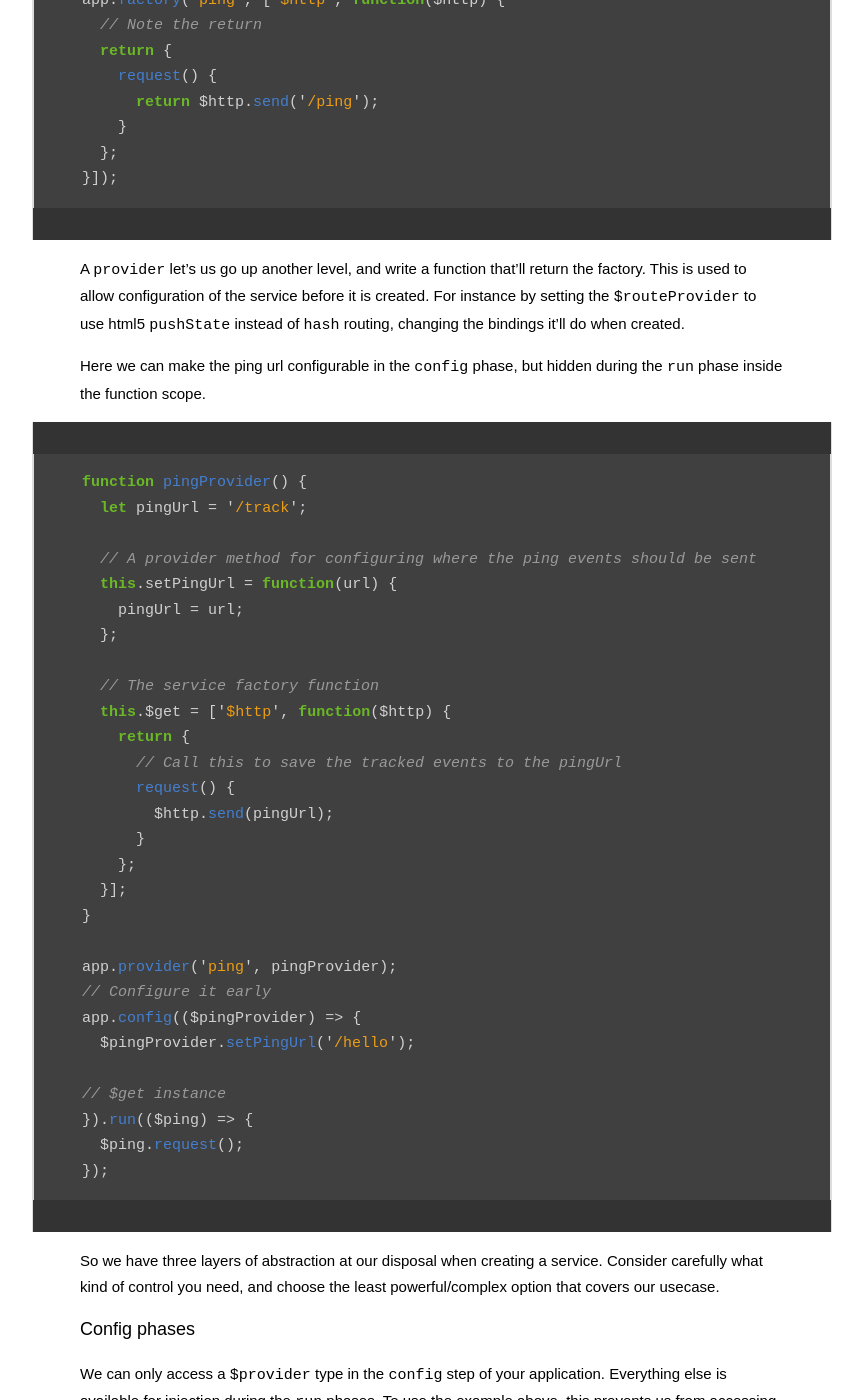
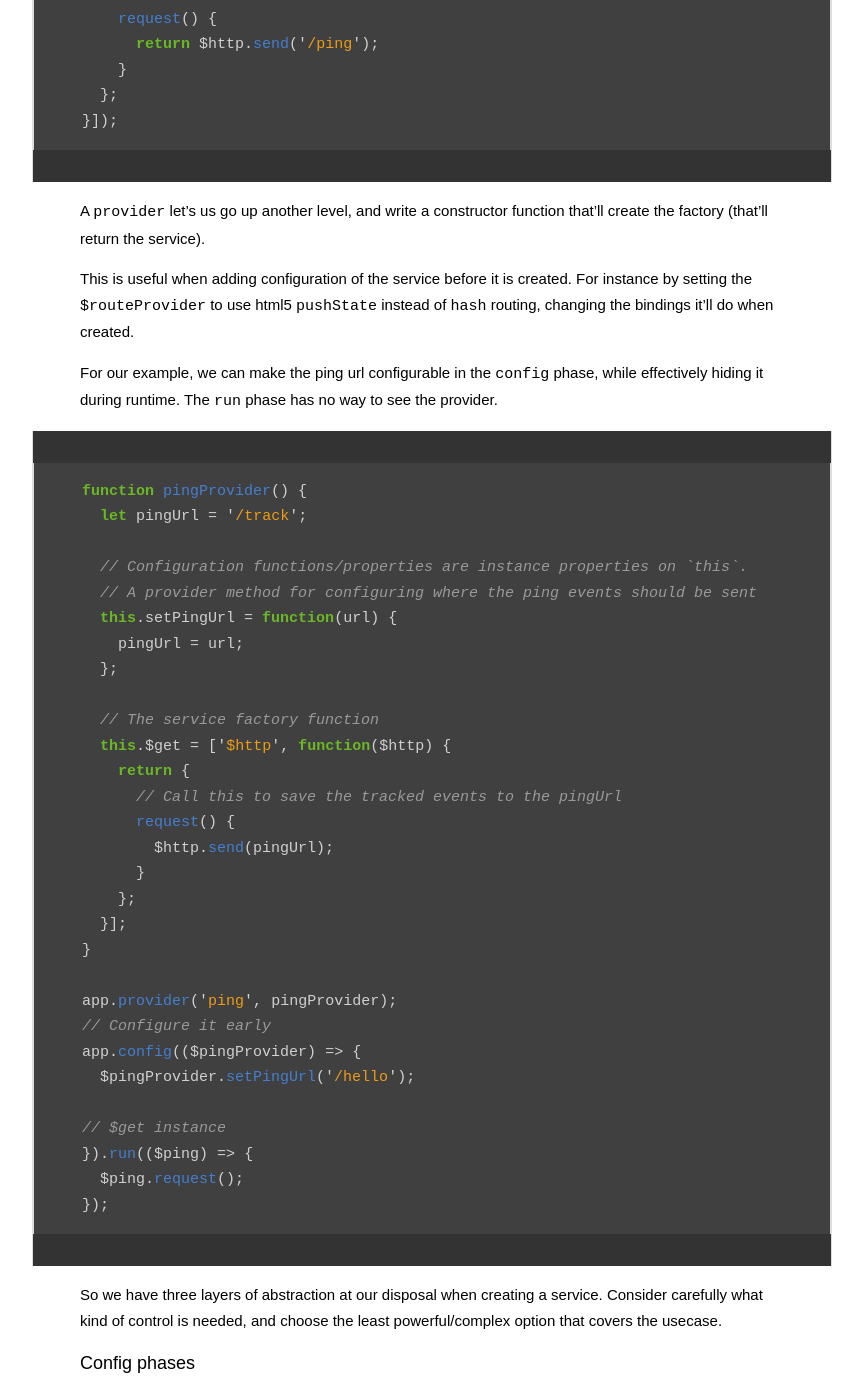
Before and after one commit to wejendorp/dorp.io, a Jekyll site: the page built from _posts/2018-04-17-angularjs-notes.md, in a window 1280 px wide and 1400 px high, scrolled down 6712 px. Shown: the whole window, without its empty margins (208-1071 px from the left). Built offline with Jekyll 4.4.1, drawn with Linux system fonts in a browser that asks for light colours; comment, search, counter and statistics services are not loaded; some of the changed text lies outside the part shown.

Commit message:
Write better angular!

````diff
--- a/_posts/2018-04-17-angularjs-notes.md
+++ b/_posts/2018-04-17-angularjs-notes.md
@@ -16,7 +16,7 @@
 update the views accordingly.
 
 As long as we're doing updates in synchronous code, angular will automatically pick up our changes.
-If we are using asynchronous code, such as doing XHR or `setTimeout`, you need to tell angular that
+If we are using asynchronous code, such as doing XHR or `setTimeout`, we need to tell angular that
 something has happened.
 
 Angular provides a set of services that do the digest stuff for us such as `$http` and `$q`, but If
@@ -130,6 +130,7 @@
 it's also extremely slow.
 
 Consider a (contrived) list of users, where we want to react when the list is empty:
+
 ```js
 $scope.$watch('users', () => {
   if (!$scope.users.length) {
@@ -137,6 +138,7 @@
   }
 });
 ```
+
 The values will be shallow compared, unless the `deep` flag is added. This is equivalent to a `PureComponent` in
 react.
 
@@ -152,12 +154,11 @@
 are local, or by returning frozen objects to enforce purity.
 
 ### Prototypical inheritance gotchas
-When writing a controller that binds to `$scope.username` or similar, and wondered why
-the value would not properly propagate back to the parent, this is for you.
-
-A common use case for this is `ng-model`, which does a two-way binding by default.
-
-Can best be explained by noting that scopes inherit values via [prototypical inheritance](https://github.com/angular/angular.js/wiki/Understanding-Scopes#javascript-prototypal-inheritance).
+When writing a controller or `ng-model` that binds to `$scope.username` or similar, why
+is the value sometimes not properly propagated back to the parent scope?
+This happens because scopes use
+[prototypical inheritance](https://github.com/angular/angular.js/wiki/Understanding-Scopes#javascript-prototypal-inheritance).
+Let's explore what that looks like in an isolated way:
 
 ```js
 // Angular has `$rootScope` instance, which we'll define here:
@@ -220,11 +221,12 @@
 Which will trigger a message like `Unknown service 'a'`.
 
 In order to write code that will survice minification, we have two equivalent options:
+
 ```js
-//
+// return an array of dependencies before the function:
 module.exports = ['$scope', function myController($scope) {}];
 
-// Or using $inject if you prefer to set a property to passing around arrays
+// Or using $inject if we prefer to set a property to passing around arrays
 function myController($scope) {};
 myController.$inject = ['$scope'];
 module.exports = myController;
@@ -259,17 +261,21 @@
 }]);
 ```
 
-A `provider` let's us go up another level, and write a function that'll return the factory. This is
-used to allow configuration of the service before it is created. For instance by setting the `$routeProvider`
-to use html5 `pushState` instead of `hash` routing, changing the bindings it'll do when created.
+A `provider` let's us go up another level, and write a constructor function that'll
+create the factory (that'll return the service).
 
-Here we can make the ping url configurable in the `config` phase, but hidden during the `run` phase
-inside the function scope.
+This is useful when adding configuration of the service before it is created.
+For instance by setting the `$routeProvider` to use html5 `pushState` instead
+of `hash` routing, changing the bindings it'll do when created.
+
+For our example, we can make the ping url configurable in the `config` phase,
+while effectively hiding it during runtime. The `run` phase has no way to see the provider.
 
 ```js
 function pingProvider() {
   let pingUrl = '/track';
 
+  // Configuration functions/properties are instance properties on `this`.
   // A provider method for configuring where the ping events should be sent
   this.setPingUrl = function(url) {
     pingUrl = url;
@@ -298,10 +304,10 @@
 ```
 
 So we have three layers of abstraction at our disposal when creating a service. Consider carefully
-what kind of control you need, and choose the least powerful/complex option that covers our usecase.
+what kind of control is needed, and choose the least powerful/complex option that covers the usecase.
 
 ### Config phases
-We can only access a `$provider` type in the `config` step of your application. Everything else is
+We can only access a `$provider` type in the `config` step of our application. Everything else is
 available for injection during the `run` phases. To use the example above, this prevents us from
 accessing `$pingProvider` in a controller.
 
````
Also changed, not shown: other parts of _posts/2018-04-17-angularjs-notes.md (+2 -2 lines).
